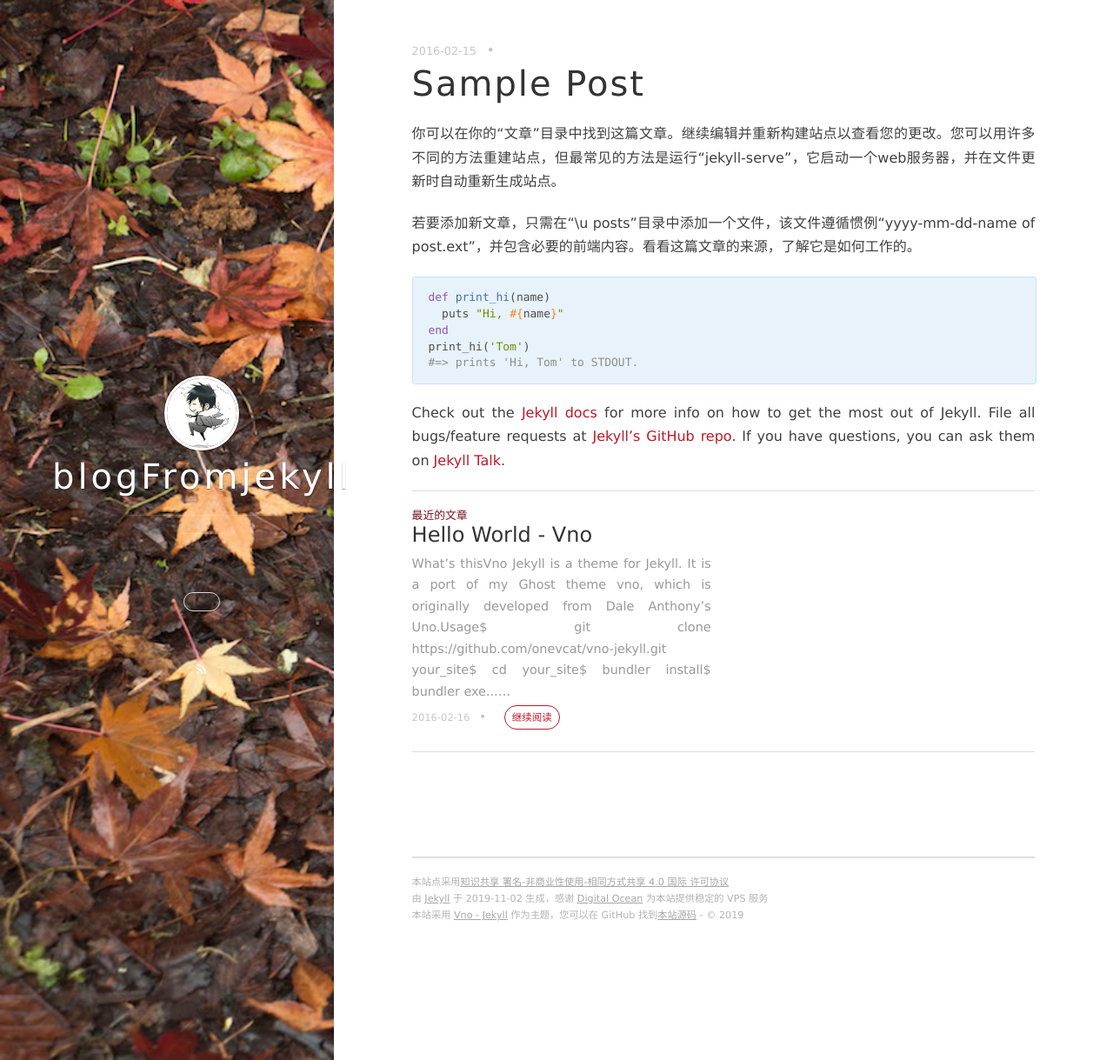
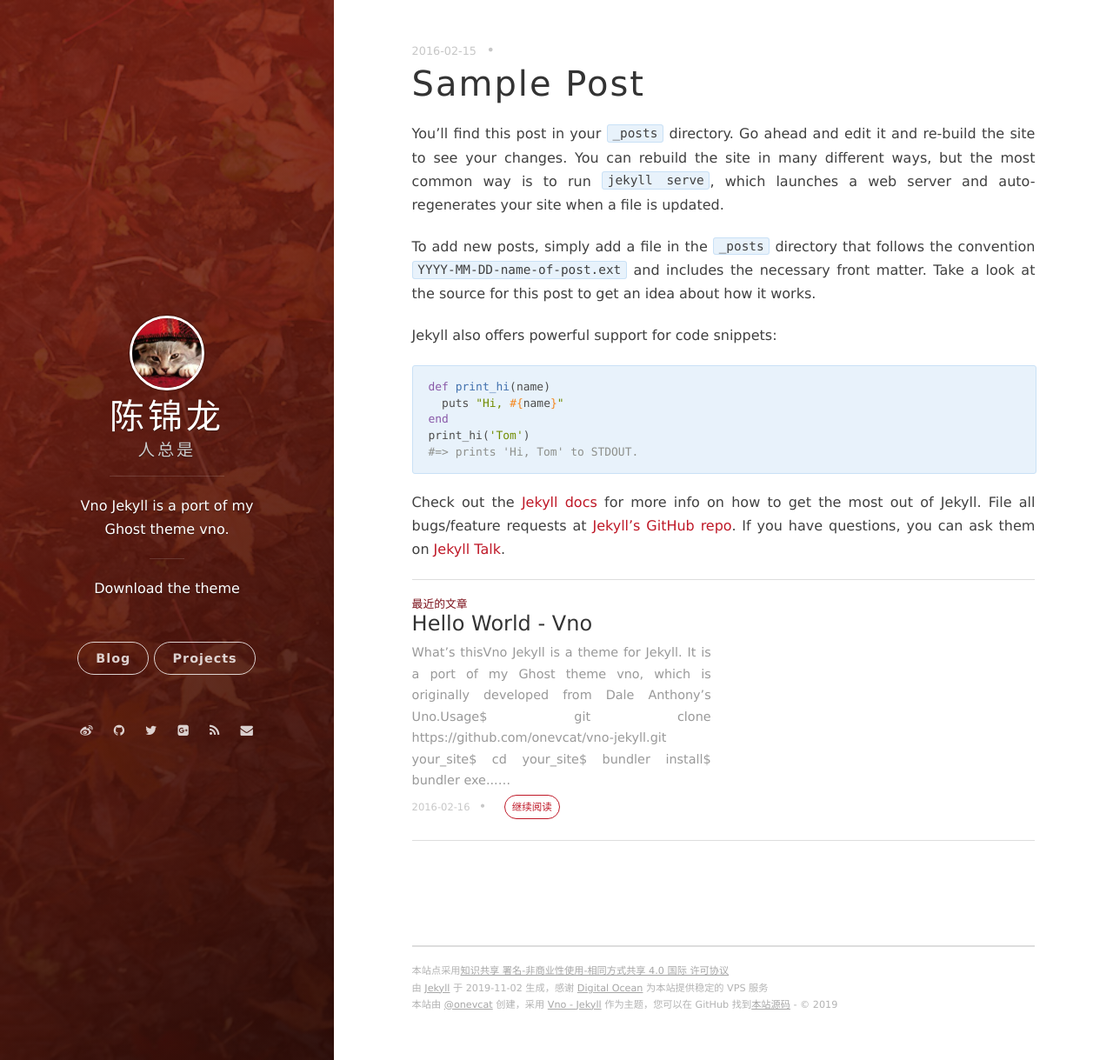
Before and after one commit to SnowyLchen/blogFromjekyll, a Jekyll site: the page built from _posts/2016-02-15-sample-post.markdown, in a window 1280 px wide and 1219 px high. Shown: the whole window at 87% size. Built offline with Jekyll 4.4.1, drawn with Linux system fonts in a browser that asks for light colours; nearby versions of some CDN libraries; comment, search, counter and statistics services are not loaded.

Commit message:
成功搭建

```diff
--- a/_config.yml
+++ b/_config.yml
@@ -1,9 +1,8 @@
-<<<<<<< HEAD
 # Basic
 title: 陈锦龙
-subtitle: 人总是四处逃匿，去无法回避自己
-welcome_message: <a href="https://github.com/onevcat/vno-jekyll" target="_blank">下载主题</a>
-description:Java Note
+subtitle: 人总是
+welcome_message: <a href="https://github.com/onevcat/vno-jekyll" target="_blank">Download the theme</a>
+description: Vno Jekyll is a port of my Ghost theme vno.
 creator: <a href="http://onev.cat">@onevcat</a>
 
 url: "http://vno.onevcat.com"
@@ -39,7 +38,7 @@ comment:
 # Social
 social:
     weibo: onevcat
-    github: SnowyLChen
+    github: onevcat
     twitter: onevcat
     gplus: 107108267983477358170
     mail: onev@onevcat.com
@@ -48,8 +47,3 @@ social:
 ga:
     # id: your_ga_id
     # host: your_host
----
-- E:\ruby-2.7.0-preview2\Ruby23-x64
-=======
-theme: jekyll-theme-merlot
->>>>>>> e9865d465ad6625825146ff2c9a141c844bb8be4
--- a/_posts/2016-02-15-sample-post.markdown
+++ b/_posts/2016-02-15-sample-post.markdown
@@ -4,11 +4,11 @@ title: Sample Post
 date: 2016-02-15 15:32:24.000000000 +09:00
 ---
 
-你可以在你的“文章”目录中找到这篇文章。继续编辑并重新构建站点以查看您的更改。您可以用许多不同的方法重建站点，但最常见的方法是运行“jekyll-serve”，它启动一个web服务器，并在文件更新时自动重新生成站点。
+You’ll find this post in your `_posts` directory. Go ahead and edit it and re-build the site to see your changes. You can rebuild the site in many different ways, but the most common way is to run `jekyll serve`, which launches a web server and auto-regenerates your site when a file is updated.
 
+To add new posts, simply add a file in the `_posts` directory that follows the convention `YYYY-MM-DD-name-of-post.ext` and includes the necessary front matter. Take a look at the source for this post to get an idea about how it works.
 
-
-若要添加新文章，只需在“\u posts”目录中添加一个文件，该文件遵循惯例“yyyy-mm-dd-name of post.ext”，并包含必要的前端内容。看看这篇文章的来源，了解它是如何工作的。
+Jekyll also offers powerful support for code snippets:
 
 {% highlight ruby %}
 def print_hi(name)
```
Also changed, not shown: _posts/2019-11-02-windows安装ruby.md (deleted, +0 -47 lines), _posts/2019-11-02-如何在使用GitHub Page.markdown (added, +46 -0 lines), _posts/2016-02-16-hello-world-vno.markdown (renamed from _posts/2016-02-16-hello-world-vno.md), assets/images/avatar.jpg.
